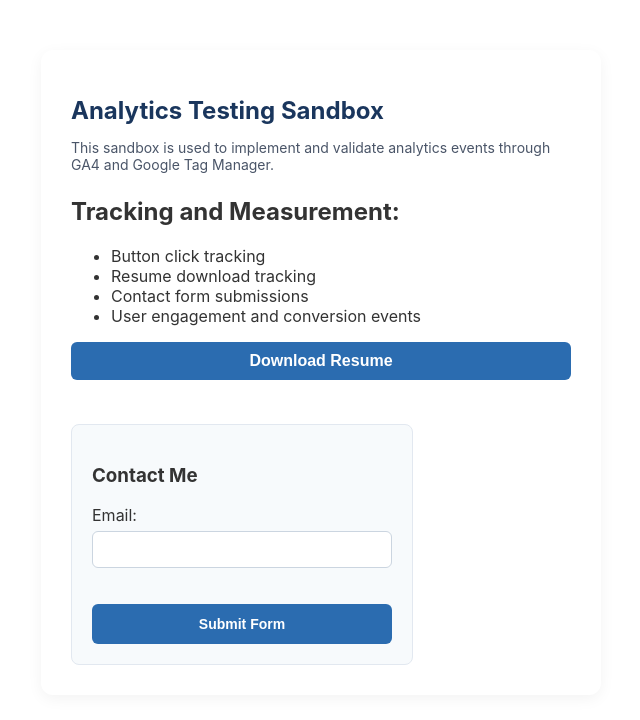
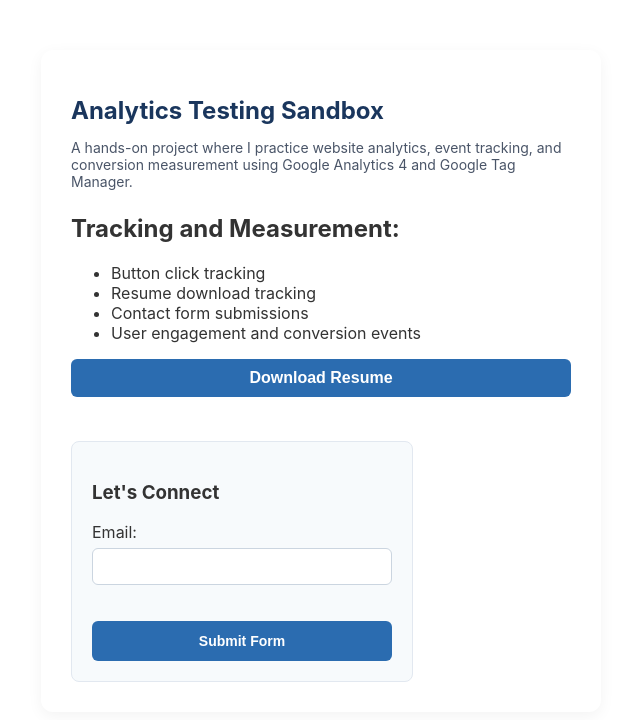
Before and after one commit to sneharkumar/sandbox, a plain HTML site: page index.html in a window 1280 px wide. Shown: the whole page, without its empty margins (319-959 px from the left). Drawn offline with Linux system fonts and the light colour scheme.

Commit message:
Update index.html

```diff
--- a/index.html
+++ b/index.html
@@ -61,7 +61,7 @@
   gtag('js', new Date());
 </script>
     <h1>Analytics Testing Sandbox</h1>
-    <p>This sandbox is used to implement and validate analytics events through GA4 and Google Tag Manager. </p>
+    <p>A hands-on project where I practice website analytics, event tracking, and conversion measurement using Google Analytics 4 and Google Tag Manager. </p>
     <h2>Tracking and Measurement: </h2>
 <ul>
     <li>Button click tracking</li>
@@ -77,7 +77,7 @@
 
     <!-- Form for form submission -->
     <form id="contact-form" action="#" method="POST" onsubmit="return false;" style="border: 1px solid #ccc; padding: 20px; max-width: 300px;">
-        <h3>Contact Me</h3>
+        <h3>Let's Connect</h3>
         <label for="email">Email:</label><br>
         <input type="email" id="email" name="email" required><br><br>
         <button type="submit" onclick="window.datalayer.push({
```
